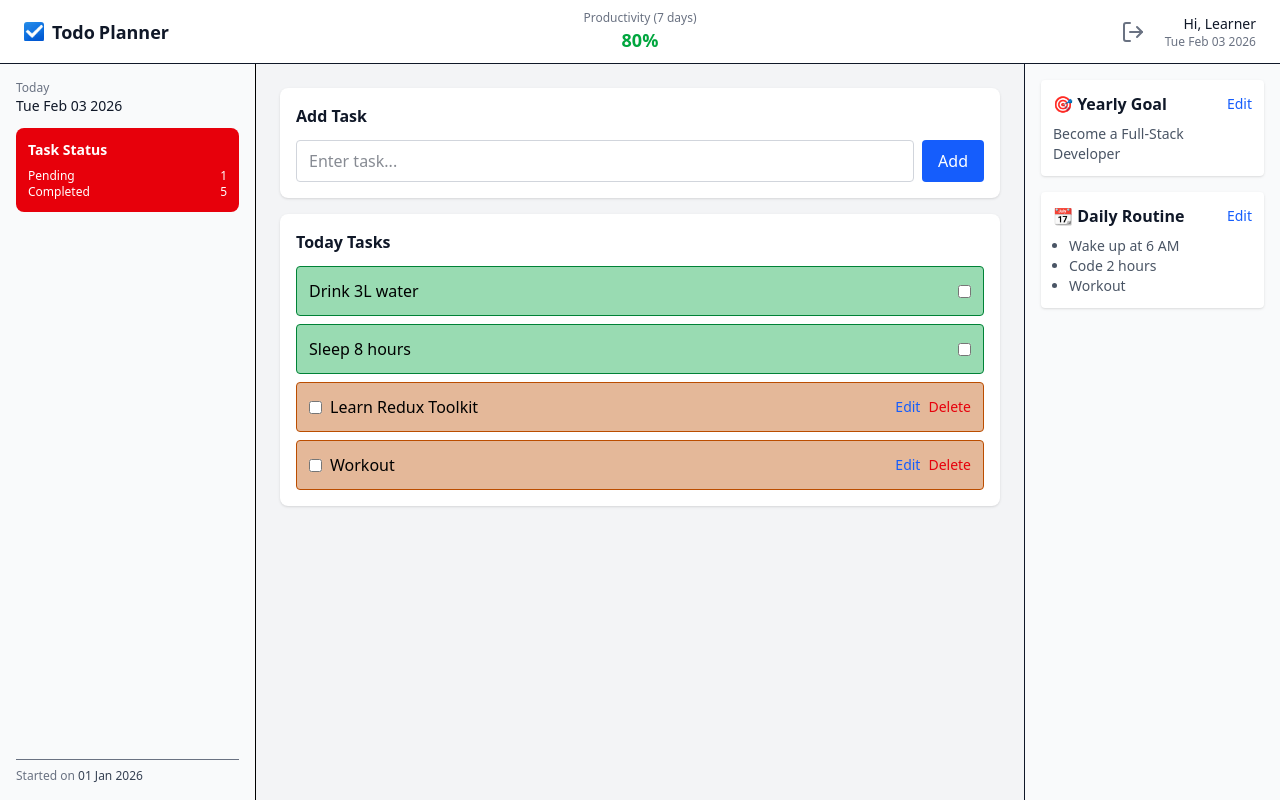
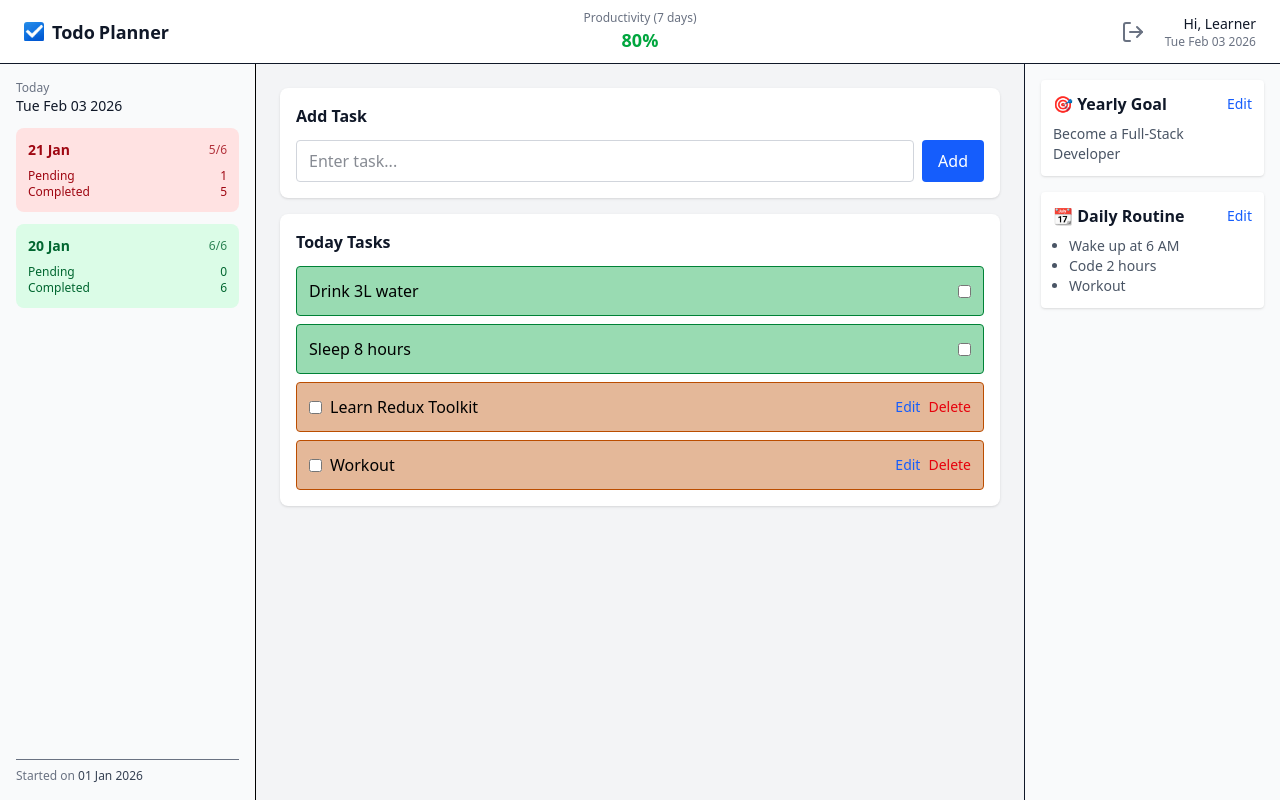
Before and after one commit to aravindworkzone/Workzone, a React (Vite) app in the folder frontend/: page / in a window 1280 px wide. Built offline with nearby package versions, Linux system fonts and the light colour scheme; sample sign-in values are in the browser's storage.

Commit message:
ui update

```diff
--- a/frontend/src/components/LeftBar.jsx
+++ b/frontend/src/components/LeftBar.jsx
@@ -1,16 +1,24 @@
+import StatusCard from "./StatusCard";
+
 const LeftSidebar = () => {
   // Replace later with Redux / API
-  const totalTasks = 6;
-  const completedTasks = 5;
-  const pendingTasks = totalTasks - completedTasks;
+
+const taskStatus = [
+  {
+    date: "21 Jan",
+    totalTasks: 6,
+    completedTasks: 5
+  },
+  {
+    date: "20 Jan",
+    totalTasks: 6,
+    completedTasks: 6
+  }
+];
+
 
   const today = new Date().toDateString();
   const startedDate = "01 Jan 2026";
-
-  const cardColor =
-    pendingTasks > 0
-      ? "bg-red-600"
-      : "bg-green-600";
 
   return (
     <aside className="flex w-full lg:w-64 lg:border-r bg-gray-50 dark:bg-gray-900 flex-col justify-between p-4">
@@ -25,22 +33,15 @@ const LeftSidebar = () => {
           </p>
         </div>
 
-        {/* STATUS CARD */}
-        <div className={`rounded-lg p-3 text-white ${cardColor}`}>
-          <h3 className="text-sm font-semibold mb-2">
-            Task Status
-          </h3>
+        {taskStatus.map(({ date, totalTasks, completedTasks }) => (
+          <StatusCard
+            key={date}
+            date={date}
+            totalTasks={totalTasks}
+            completedTasks={completedTasks}
+          />
+        ))}
 
-          <div className="flex justify-between text-xs">
-            <span>Pending</span>
-            <span>{pendingTasks}</span>
-          </div>
-
-          <div className="flex justify-between text-xs">
-            <span>Completed</span>
-            <span>{completedTasks}</span>
-          </div>
-        </div>
       </div>
 
       {/* BOTTOM */}
--- /dev/null
+++ b/frontend/src/components/StatusCard.jsx
@@ -0,0 +1,33 @@
+const StatusCard = ({ date, totalTasks, completedTasks }) => {
+  const pendingTasks = totalTasks - completedTasks;
+
+  const cardColor =
+    pendingTasks > 0
+      ? "bg-red-100 text-red-800 dark:bg-red-900/40 dark:text-red-200"
+      : "bg-green-100 text-green-800 dark:bg-green-900/40 dark:text-green-200";
+
+  return (
+    <div className={`rounded-lg p-3 mb-3 ${cardColor}`}>
+      <div className="flex justify-between items-center mb-2">
+        <h3 className="text-sm font-semibold">
+          {date}
+        </h3>
+        <span className="text-xs opacity-80">
+          {completedTasks}/{totalTasks}
+        </span>
+      </div>
+
+      <div className="flex justify-between text-xs">
+        <span>Pending</span>
+        <span>{pendingTasks}</span>
+      </div>
+
+      <div className="flex justify-between text-xs">
+        <span>Completed</span>
+        <span>{completedTasks}</span>
+      </div>
+    </div>
+  );
+};
+
+export default StatusCard;
```
